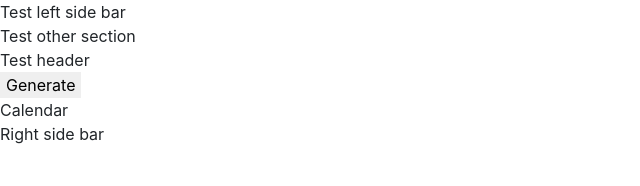
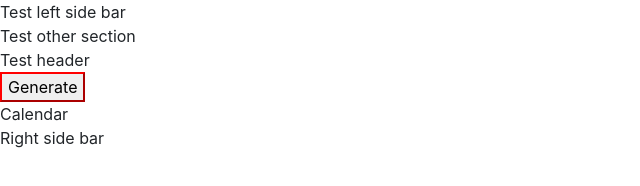
Before and after one commit to barclaydale/wod-schedule-mom, a plain HTML site: page index.html in a window 1280 px wide. Shown: the whole page, without its empty margins (0-640 px from the left). Drawn offline with nearby package versions, Linux system fonts and the light colour scheme.

Commit message:
Update style.css

```diff
--- a/style.css
+++ b/style.css
@@ -1,3 +1,4 @@
 * {
-    border: red;
+    border-color: red;
+    border-radius: 1px;
 }
```
